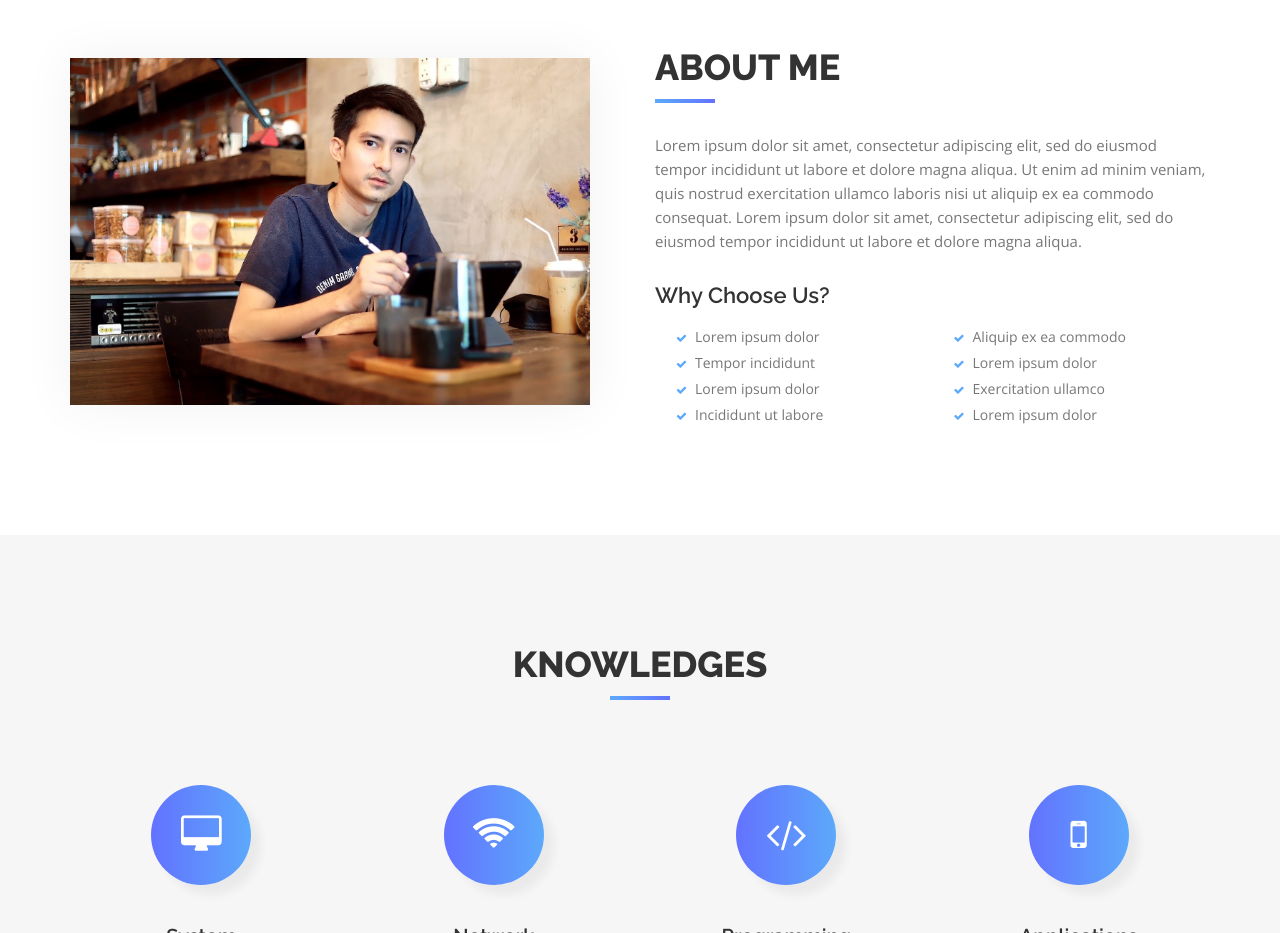
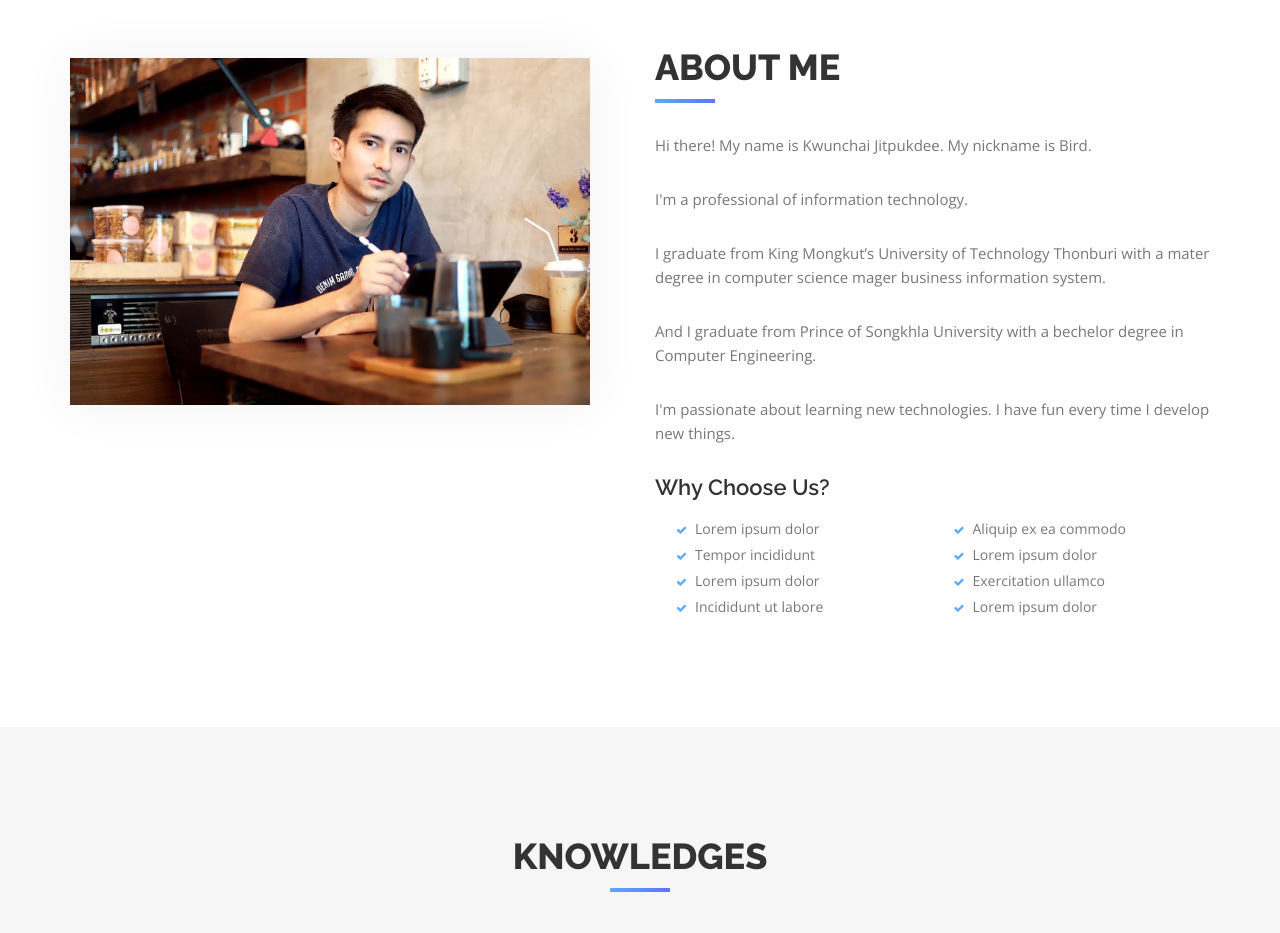
Before and after one commit to birzzle/homepage, a plain HTML site: page index.html in a window 1280 px wide. Shown: the part 840-1773 px from the top of the page. Drawn offline with nearby package versions, Linux system fonts and the light colour scheme.

Commit message:
Update index.html

```diff
--- a/index.html
+++ b/index.html
@@ -83,7 +83,11 @@
       <div class="col-xs-12 col-md-6">
         <div class="about-text">
           <h2>About Me</h2>
-          <p>Lorem ipsum dolor sit amet, consectetur adipiscing elit, sed do eiusmod tempor incididunt ut labore et dolore magna aliqua. Ut enim ad minim veniam, quis nostrud exercitation ullamco laboris nisi ut aliquip ex ea commodo consequat. Lorem ipsum dolor sit amet, consectetur adipiscing elit, sed do eiusmod tempor incididunt ut labore et dolore magna aliqua.</p>
+            <p>Hi there! My name is Kwunchai Jitpukdee. My nickname is Bird.</p>
+            <p>I'm a professional of information technology.</p>
+            <p>I graduate from King Mongkut’s University of Technology Thonburi with a mater degree in computer science mager business information system.<p>
+            <p>And I graduate from Prince of Songkhla University with a bechelor degree in Computer Engineering.</p>
+            <p>I'm passionate about learning new technologies. I have fun every time I develop new things.</p>
           <h3>Why Choose Us?</h3>
           <div class="list-style">
             <div class="col-lg-6 col-sm-6 col-xs-12">
```
